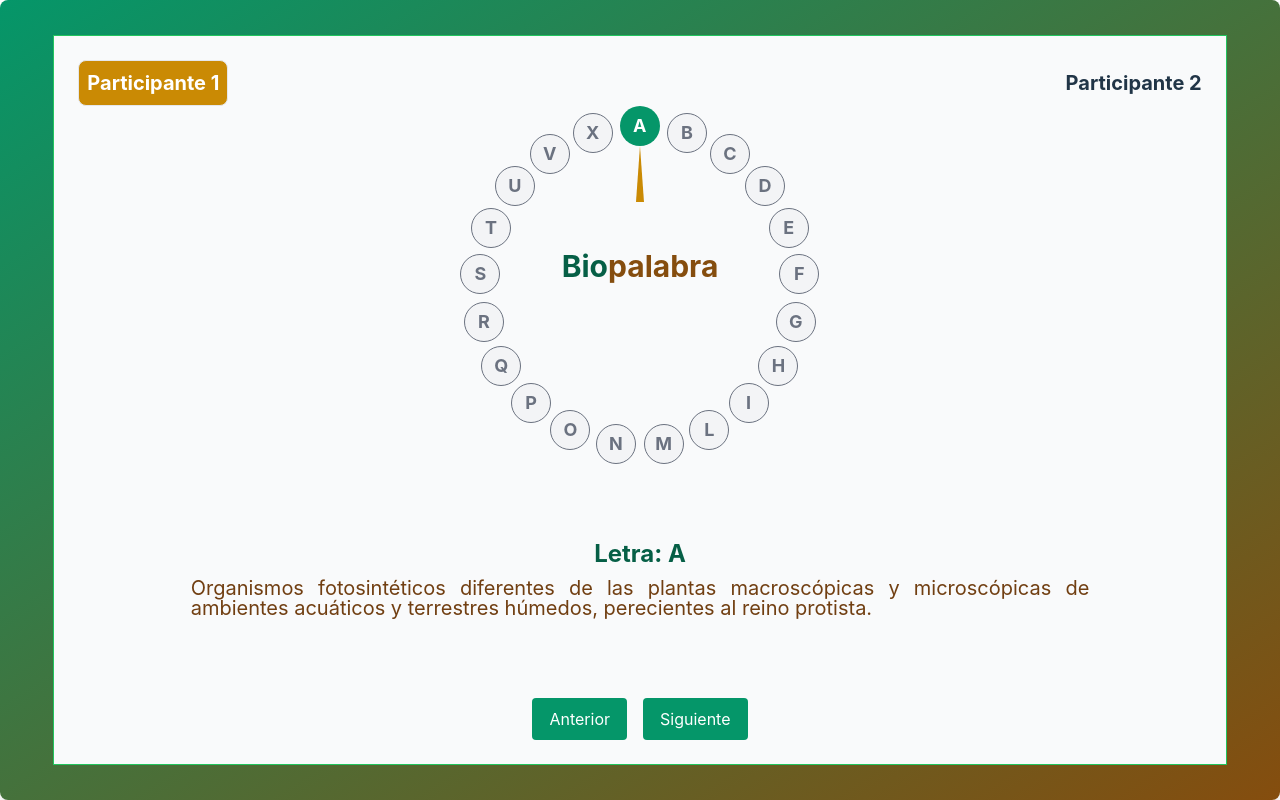
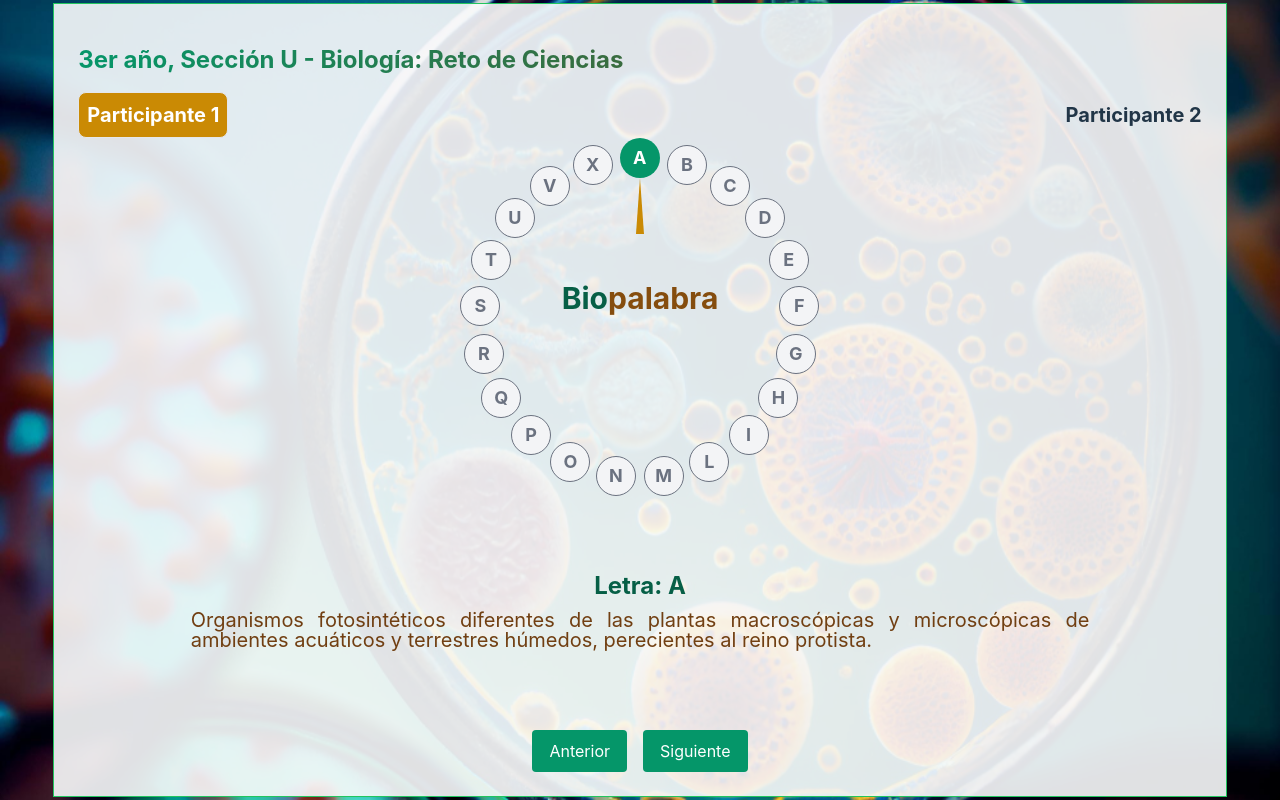
Before and after one commit to EsdrasC24/biopalabra, a React (Vite) app: page / in a window 1280 px wide. Built offline with nearby package versions, Linux system fonts and the light colour scheme.

Commit message:
feat: add portal image

```diff
--- a/src/App.tsx
+++ b/src/App.tsx
@@ -1,6 +1,7 @@
 "use client"
 
 import './style.css';
+import portalImg from './assets/fondo-1.jpg';
 import { useState, useEffect } from 'react'
 
 import { getRelativeCoords } from './util';
@@ -35,8 +36,11 @@ export default function Component() {
   }
 
   return (
-    <div className="w-screen h-screen bg-gradient-to-br from-emerald-600 to-yellow-800 shadow-lg rounded-lg overflow-hidden flex items-center box-border">
-      <div className="p-6 mx-auto w-11/12 border border-green-500 bg-gray-50">
+    <div className="w-screen h-screen from-emerald-600 to-yellow-800 shadow-lg rounded-lg overflow-hidden flex items-center box-border">
+      <img src={portalImg} className="absolute top-0 left-0 -z-10 w-full h-full object-fill" />
+      <div className="p-6 mx-auto w-11/12 border border-green-500 bg-gray-50/90">
+        {/* title */}
+        <div className="text-2xl py-4 font-bold text-transparent bg-clip-text bg-gradient-to-r from-emerald-600 to-yellow-900"><span>3er año, Sección U</span> - <span>Biología: Reto de Ciencias</span></div>
         {/* Participants */}
         <div className="flex items-center justify-between text-xl font-bold">
           {definitions.map((_, index) => {
```
